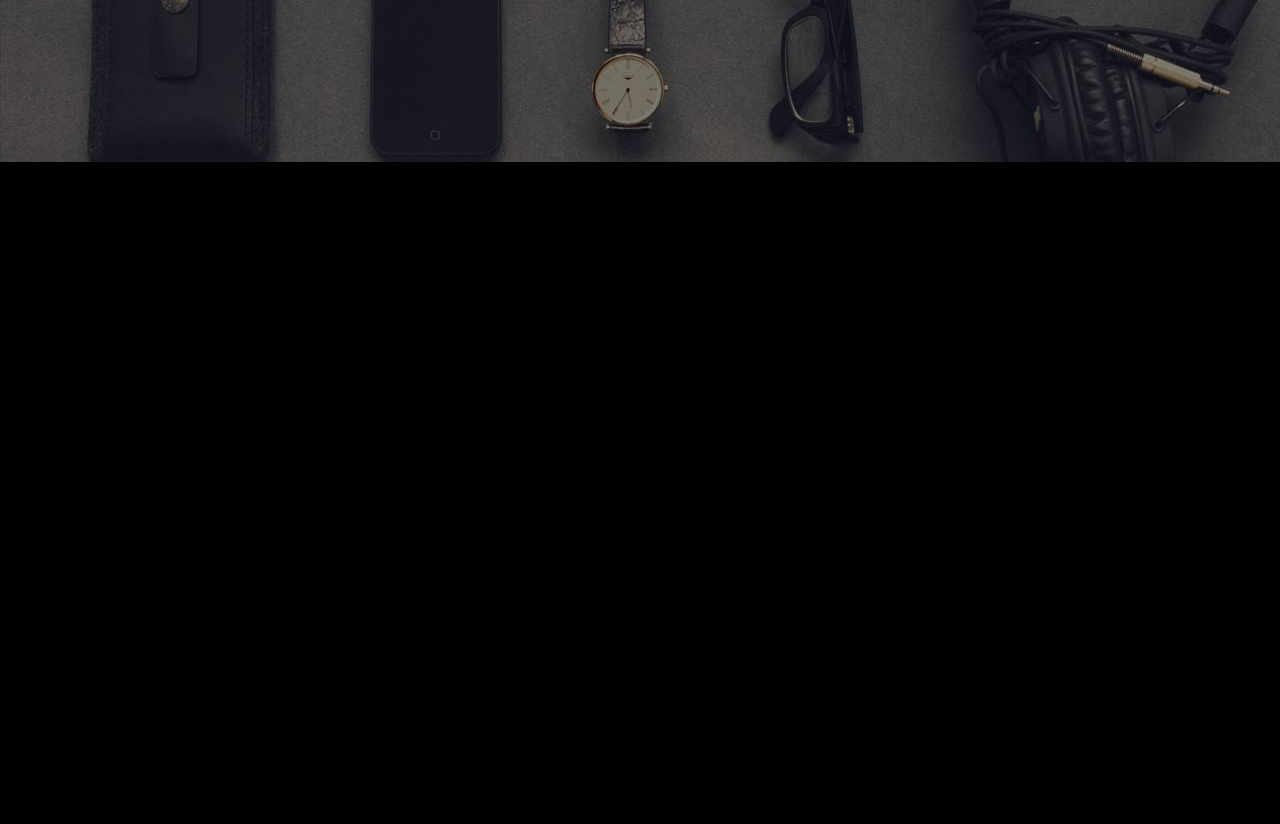
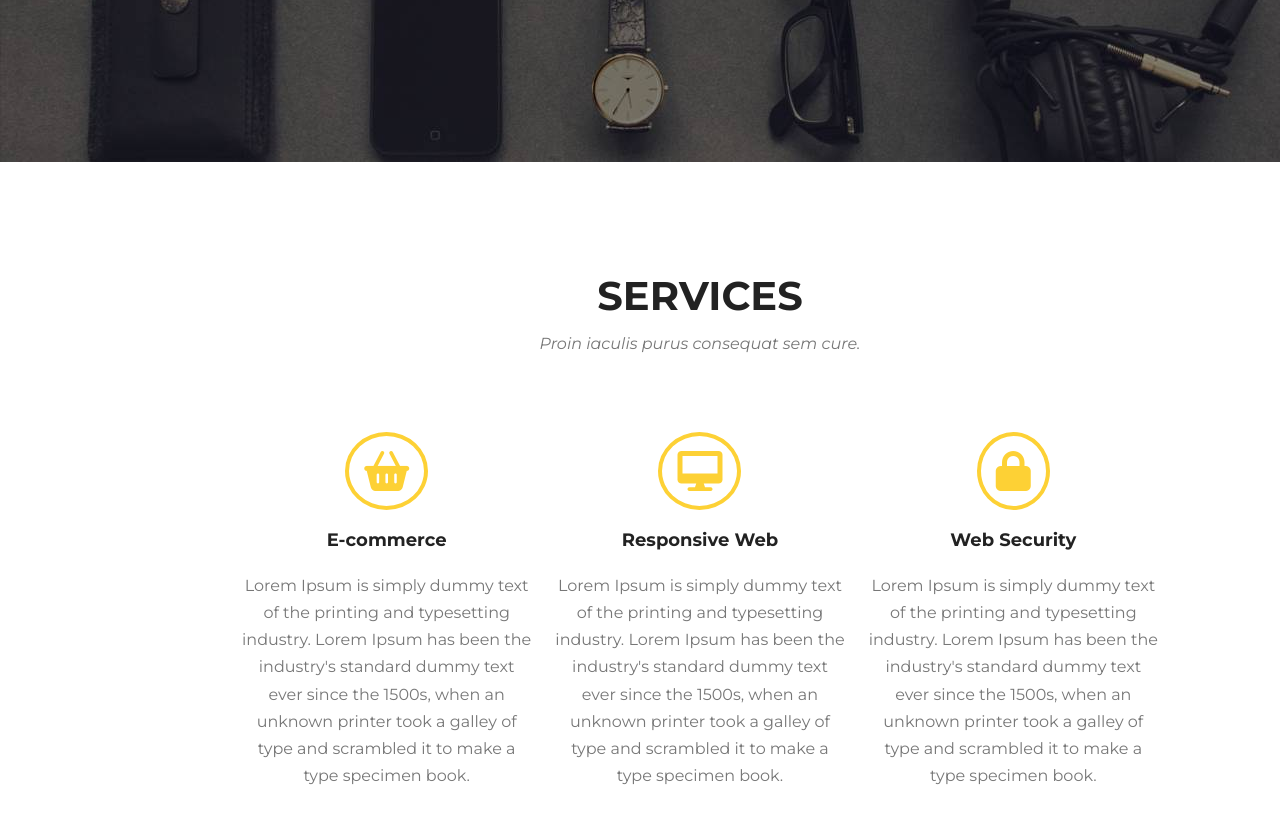
Before and after one commit to wojciechdlugosz/projekt-task-runner, a website: page index.html in a window 1280 px wide. Shown: the part 538-1362 px from the top of the page. Before the commit the page ends 800 px from the top, so only its background shows below. Drawn offline with Linux system fonts and the light colour scheme.

Commit message:
Add section Services

```diff
--- a/index.html
+++ b/index.html
@@ -39,5 +39,30 @@
             </div>
         </div>
     </header>
+    <section class="services">
+        <div class="container">
+            <div class="row">
+                <h2>Services</h2>
+                <h3>Proin iaculis purus consequat sem cure.</h3>
+            </div>
+            <div class="row">
+                <div class="col-md-4">
+                    <i class="fa-solid fa-basket-shopping"></i>
+                    <h4>E-commerce</h4>
+                    <p>Lorem Ipsum is simply dummy text of the printing and typesetting industry. Lorem Ipsum has been the industry's standard dummy text ever since the 1500s, when an unknown printer took a galley of type and scrambled it to make a type specimen book.</p>
+                </div>
+                <div class="col-md-4">
+                    <i class="fas fa-desktop"></i>
+                    <h4>Responsive Web</h4>
+                    <p>Lorem Ipsum is simply dummy text of the printing and typesetting industry. Lorem Ipsum has been the industry's standard dummy text ever since the 1500s, when an unknown printer took a galley of type and scrambled it to make a type specimen book.</p>
+                </div>
+                <div class="col-md-4">
+                    <i class="fa-solid fa-lock"></i>
+                    <h4>Web Security</h4>
+                    <p>Lorem Ipsum is simply dummy text of the printing and typesetting industry. Lorem Ipsum has been the industry's standard dummy text ever since the 1500s, when an unknown printer took a galley of type and scrambled it to make a type specimen book.</p>
+                </div>
+            </div>
+        </div>
+    </section>
   </body>
 </html>
--- a/sass/style.scss
+++ b/sass/style.scss
@@ -9,7 +9,7 @@
 body {
   margin: 0;
   font-family: "Montserrat", sans-serif;
-  color: #2c2c54;
+  color: #777;
   background-color: black;
   font-size: 16px;
   line-height: 1.7;
@@ -20,9 +20,38 @@ body {
     margin: 0 auto;
 }
 
-header {
+header, section {
     width: 1400px;
     margin: 0 auto;
+}
+
+section {
+    padding: 100px 0 120px 0;
+}
+
+section h2 {
+    font-size: 40px;
+    font-weight: bold;
+    text-transform: uppercase;
+    color: #222;
+    padding: 0;
+    margin: 0;
+}
+
+section h3 {
+    font-size: 16px;
+    font-weight: normal;
+    font-style: italic;
+    padding: -30px 0 0 0;
+    margin: 0 0 60px 0;
+}
+
+section h4 {
+    font-size: 18px;
+    font-weight: bold;
+    color: #222;
+    padding: 0;
+    margin: 0;
 }
 
 /* Home */
@@ -108,3 +137,19 @@ header {
 .navigation ul li a:hover {
     color: #fdd135;
 }
+
+/* Services */
+
+.services {
+    background-color: white;
+    text-align: center;
+}
+
+.services i {
+    color: #fdd135;
+    font-size: 40px;
+    border-radius: 50%;
+    border: 4px solid #fdd135;
+    padding: 15px;
+    margin: 15px;
+}
```
Also changed, not shown: css/style.css, 1 other file.
